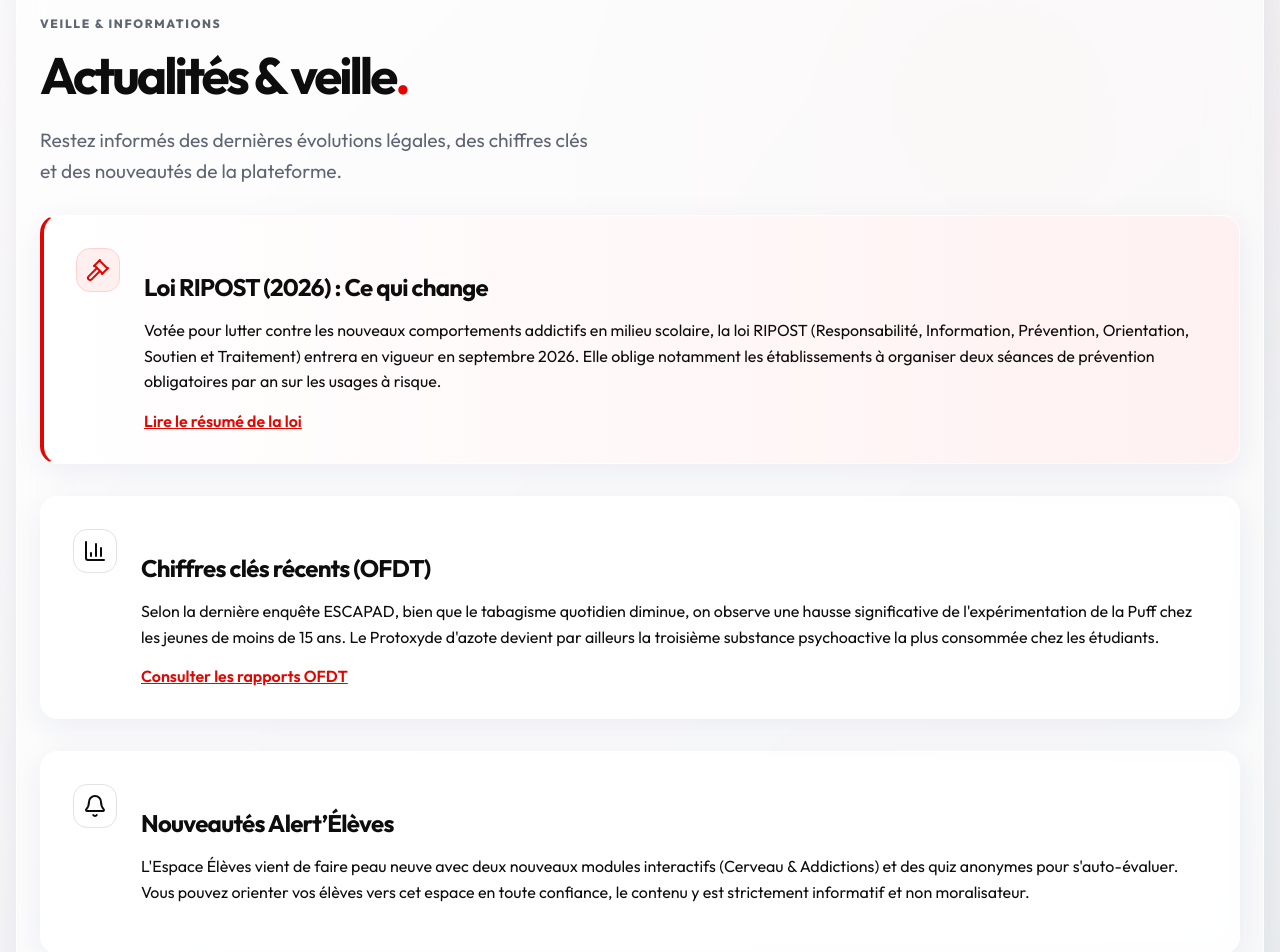
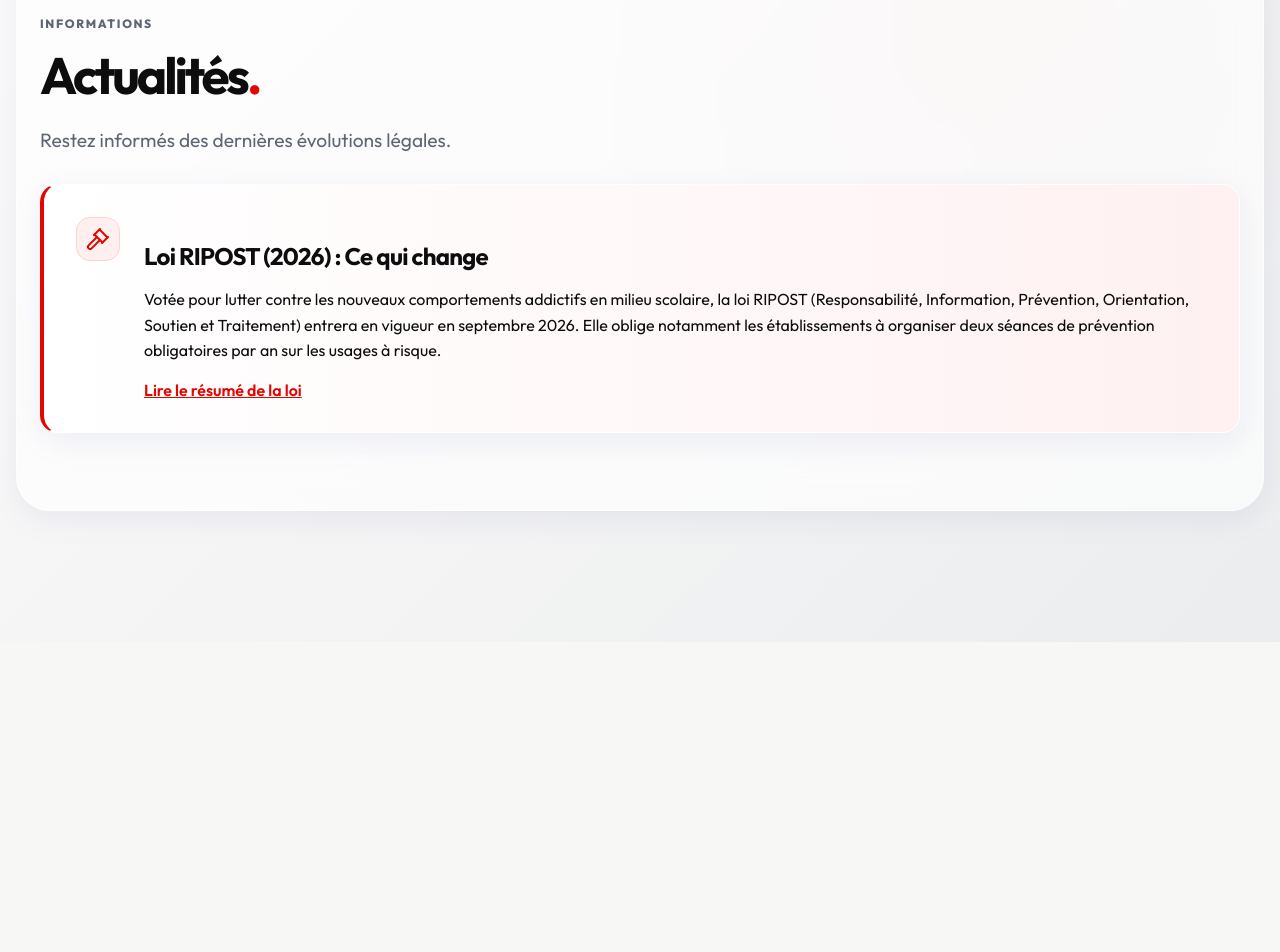
Before and after one commit to wissamheldis-cyber/Alert-l-ves---Pr-vention, a React (Vite) app: page /etablissement/actualites in a window 1280 px wide. Shown: the part 180-1132 px from the top of the page. After the commit the page ends 822 px from the top, so only its background shows below. Built offline with nearby package versions, Linux system fonts and the light colour scheme.

Commit message:
Mise à jour des textes Espace Établissement (Tarif, Format, Actualités, Contact, Durée Proto 1h30)

```diff
--- a/public/presentation/index.html
+++ b/public/presentation/index.html
@@ -383,7 +383,7 @@
             <div style="margin-top: 2rem;">
                 <ul>
                     <li>Module Puff — 1h30</li>
-                    <li>Module Proto — 1h</li>
+                    <li>Module Proto — 1h30</li>
                     <li>Les deux modules — 2h30</li>
                 </ul>
                 <p style="margin-top: 3rem; font-size: 2.2rem;">Public : collégiens et lycéens</p>
--- a/src/pages/establishment/EstablishmentContact.tsx
+++ b/src/pages/establishment/EstablishmentContact.tsx
@@ -9,26 +9,21 @@ export function EstablishmentContact() {
           <div className="split-dark">
             <p className="kicker">Contact</p>
             <h1 className="h2">Demander une intervention<span className="red-dot">.</span></h1>
-            <p style={{ color: "rgba(255,255,255,.72)" }}>
-              Notre équipe vous accompagne pour construire une intervention adaptée
-              à votre établissement.
-            </p>
             <ul style={{ lineHeight: 2, color: "rgba(255,255,255,.78)", marginBottom: "3rem" }}>
               <li>Réponse sous 48h</li>
               <li>Intervention adaptée au niveau</li>
-              <li>Devis personnalisé</li>
             </ul>
 
             <div style={{ marginTop: "auto", borderTop: "1px solid rgba(255,255,255,0.1)", paddingTop: "2rem" }}>
               <h3 style={{ color: "white", marginBottom: "1.5rem" }}>Nous contacter directement</h3>
               <div style={{ display: "flex", flexDirection: "column", gap: "1rem" }}>
-                <a href="mailto:contact@alerteleves.fr" style={{ display: "flex", alignItems: "center", gap: "0.75rem", color: "white", textDecoration: "none" }}>
+                <a href="mailto:contact@alerteleves.com" style={{ display: "flex", alignItems: "center", gap: "0.75rem", color: "white", textDecoration: "none" }}>
                   <Mail size={20} className="red" />
-                  <span>contact@alerteleves.fr</span>
+                  <span>contact@alerteleves.com</span>
                 </a>
-                <a href="tel:+33100000000" style={{ display: "flex", alignItems: "center", gap: "0.75rem", color: "white", textDecoration: "none" }}>
+                <a href="tel:+33614766965" style={{ display: "flex", alignItems: "center", gap: "0.75rem", color: "white", textDecoration: "none" }}>
                   <Phone size={20} className="red" />
-                  <span>01 00 00 00 00</span>
+                  <span>06 14 76 69 65</span>
                 </a>
               </div>
             </div>
--- a/src/pages/establishment/EstablishmentInterventions.tsx
+++ b/src/pages/establishment/EstablishmentInterventions.tsx
@@ -40,7 +40,7 @@ export function EstablishmentInterventions() {
                 <div>
                   <h4 style={{ display: "flex", alignItems: "center", gap: "0.5rem", marginBottom: "0.5rem" }}><Presentation size={18} /> Format</h4>
                   <p style={{ margin: 0, lineHeight: 1.6, color: "var(--ae-text)" }}>
-                    Exposé interactif, questions, mises en situation, déconstruction des idées reçues et Kahoot final.
+                    Exposé interactif, questions, mises en situation, exercice individuel et collectif, déconstruction des idées reçues et Kahoot final.
                   </p>
                 </div>
               </div>
@@ -53,7 +53,7 @@ export function EstablishmentInterventions() {
               </div>
 
               <div style={{ display: "flex", gap: "1.5rem", flexWrap: "wrap", borderBottom: "1px solid var(--ae-border)", paddingBottom: "1.5rem" }}>
-                <div style={{ display: "flex", alignItems: "center", gap: "0.5rem", fontWeight: 600 }}><Clock size={18} className="red" /> Durée : 1h</div>
+                <div style={{ display: "flex", alignItems: "center", gap: "0.5rem", fontWeight: 600 }}><Clock size={18} className="red" /> Durée : 1h30</div>
                 <div style={{ display: "flex", alignItems: "center", gap: "0.5rem", fontWeight: 600 }}><Users size={18} className="red" /> Public : collégiens et lycéens</div>
               </div>
 
@@ -67,7 +67,7 @@ export function EstablishmentInterventions() {
                 <div>
                   <h4 style={{ display: "flex", alignItems: "center", gap: "0.5rem", marginBottom: "0.5rem" }}><Presentation size={18} /> Format</h4>
                   <p style={{ margin: 0, lineHeight: 1.6, color: "var(--ae-text)" }}>
-                    Exposé interactif, scènes narratives, déconstruction des mythes, questions et quiz.
+                    Exposé interactif, questions, mises en situation, exercice individuel et collectif, déconstruction des idées reçues et Kahoot final.
                   </p>
                 </div>
               </div>
@@ -94,7 +94,7 @@ export function EstablishmentInterventions() {
                 <div>
                   <h4 style={{ display: "flex", alignItems: "center", gap: "0.5rem", marginBottom: "0.5rem", color: "white" }}><Presentation size={18} /> Format</h4>
                   <p style={{ margin: 0, lineHeight: 1.6, color: "rgba(255,255,255,0.8)" }}>
-                    Exposé interactif, vidéos, mises en situation, déconstruction des idées reçues, Kahoot.
+                    Exposé interactif, questions, mises en situation, exercice individuel et collectif, déconstruction des idées reçues et Kahoot final.
                   </p>
                 </div>
               </div>
@@ -103,7 +103,7 @@ export function EstablishmentInterventions() {
           </div>
 
           <div className="card" style={{ padding: "3rem", textAlign: "center", borderTop: "4px solid var(--ae-red)" }}>
-            <h3 style={{ fontSize: "1.5rem", marginBottom: "1rem" }}>Tarif : sur demande</h3>
+            <h3 style={{ fontSize: "1.5rem", marginBottom: "1rem" }}>Tarif sur demande :</h3>
             <p style={{ maxWidth: "600px", margin: "0 auto 2rem auto", color: "var(--ae-text)", lineHeight: 1.6 }}>
               Chaque établissement a des besoins spécifiques. Contactez-nous pour recevoir une proposition détaillée et un devis adapté à votre structure et au nombre d'élèves concernés.
             </p>
--- a/src/pages/establishment/EstablishmentNews.tsx
+++ b/src/pages/establishment/EstablishmentNews.tsx
@@ -1,4 +1,4 @@
-import { Gavel, Bell, BarChart3 } from "lucide-react";
+import { Gavel } from "lucide-react";
 
 export function EstablishmentNews() {
   return (
@@ -6,10 +6,10 @@ export function EstablishmentNews() {
       <main className="section container">
         <div className="section-head">
           <div>
-            <p className="kicker">Veille & informations</p>
-            <h1 className="h2">Actualités & veille<span className="red-dot">.</span></h1>
+            <p className="kicker">Informations</p>
+            <h1 className="h2">Actualités<span className="red-dot">.</span></h1>
             <p className="lead">
-              Restez informés des dernières évolutions légales, des chiffres clés et des nouveautés de la plateforme.
+              Restez informés des dernières évolutions légales.
             </p>
           </div>
         </div>
@@ -29,31 +29,6 @@ export function EstablishmentNews() {
             </div>
           </article>
 
-          <article className="card" style={{ padding: "2rem", display: "flex", gap: "1.5rem", alignItems: "flex-start" }}>
-            <div className="icon-badge black" style={{ flexShrink: 0 }}>
-              <BarChart3 size={24} />
-            </div>
-            <div>
-              <h3 style={{ fontSize: "1.5rem", marginBottom: "0.5rem" }}>Chiffres clés récents (OFDT)</h3>
-              <p style={{ color: "var(--ae-text)", lineHeight: 1.6, marginBottom: "1rem" }}>
-                Selon la dernière enquête ESCAPAD, bien que le tabagisme quotidien diminue, on observe une hausse significative de l'expérimentation de la Puff chez les jeunes de moins de 15 ans. Le Protoxyde d'azote devient par ailleurs la troisième substance psychoactive la plus consommée chez les étudiants.
-              </p>
-              <a href="https://www.ofdt.fr" target="_blank" rel="noopener noreferrer" style={{ color: "var(--ae-red)", fontWeight: 600, textDecoration: "underline" }}>Consulter les rapports OFDT</a>
-            </div>
-          </article>
-
-          <article className="card" style={{ padding: "2rem", display: "flex", gap: "1.5rem", alignItems: "flex-start" }}>
-            <div className="icon-badge black" style={{ flexShrink: 0 }}>
-              <Bell size={24} />
-            </div>
-            <div>
-              <h3 style={{ fontSize: "1.5rem", marginBottom: "0.5rem" }}>Nouveautés Alert’Élèves</h3>
-              <p style={{ color: "var(--ae-text)", lineHeight: 1.6, marginBottom: "1rem" }}>
-                L'Espace Élèves vient de faire peau neuve avec deux nouveaux modules interactifs (Cerveau & Addictions) et des quiz anonymes pour s'auto-évaluer. Vous pouvez orienter vos élèves vers cet espace en toute confiance, le contenu y est strictement informatif et non moralisateur.
-              </p>
-            </div>
-          </article>
-
         </div>
       </main>
     </>
```
